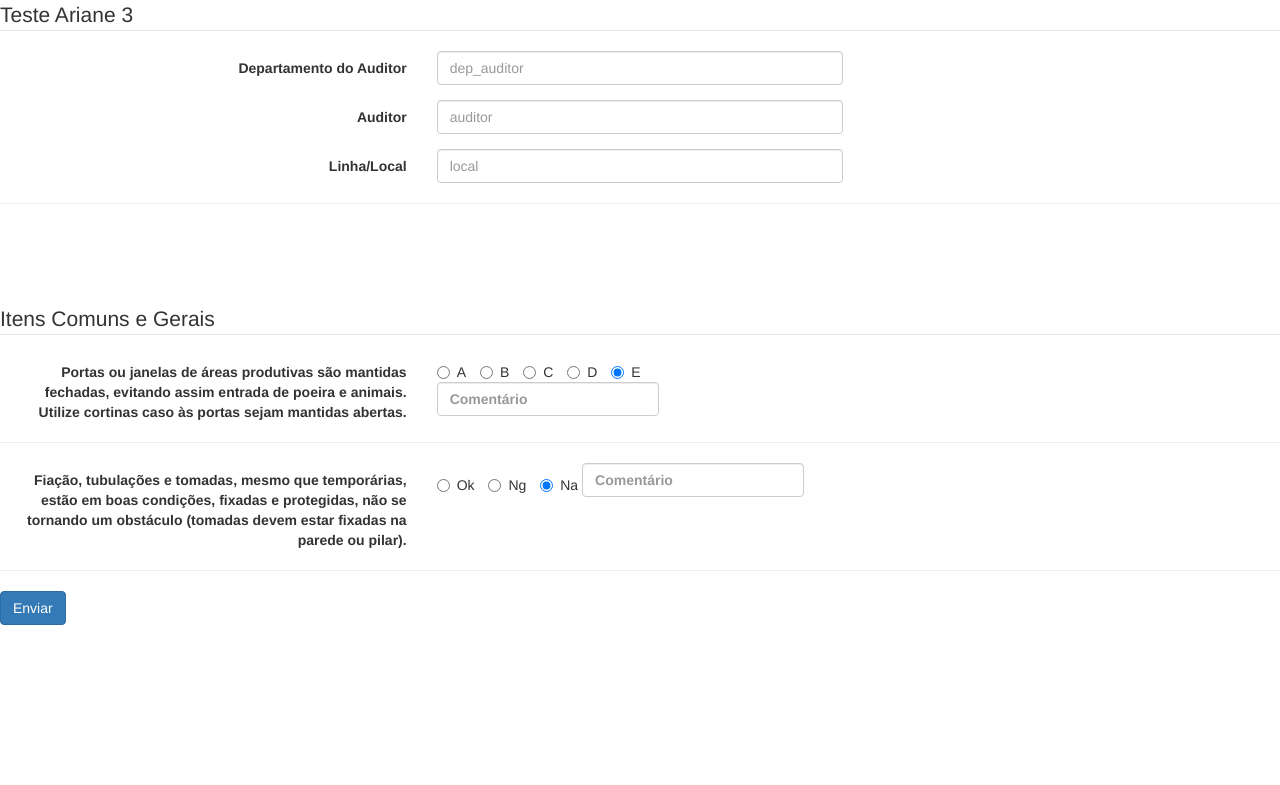
After one commit to luizhdinizf/auditoriaMoto, a PHP site: page /moto/Teste_Ariane_3.html in a window 1280 px wide. The commit adds this page. Shown: the top 785 px of the page. Run offline with PHP 8.4, Linux system fonts and the light colour scheme; some libraries are stand-ins or nearby versions.

```diff
--- /dev/null
+++ b/app/moto/Teste_Ariane_3.html
@@ -0,0 +1,94 @@
+<html>
+  <html>
+    <head>
+      <meta charset="utf-8">
+      <meta http-equiv="X-UA-Compatible" content="IE=edge">
+      <meta name="viewport" content="width=device-width, initial-scale=1">
+      <title>Formulários Yazaki</title>
+      <meta name="description" content="Source code generated using layoutit.com">
+      <meta name="author" content="LayoutIt!">
+      <link href="/css/bootstrap.min.css" rel="stylesheet">
+      <link href="/css/style.css" rel="stylesheet">
+      <script src="/js/jquery.min.js"></script>
+      <script src="/js/formcache.min.js"></script>
+      <script src="/js/popper.min.js"></script>
+      <script src="/js/bootstrap.min.js"></script>
+      <script src="/js/scripts.js"></script>
+    </head>
+  </html>
+  <body style="margin:0px;padding:0px;align:center" onload="carregar()">
+    <form class="form-horizontal" action="../api/envio.php" method="post" name="f1">
+      <fieldset>
+        <legend>Teste Ariane 3</legend>
+        <input type="hidden" id="Teste Ariane 3" name="titulo" value="Teste_Ariane_3" />
+        <div class="form-group">
+          <label for="dep_auditor" class="col-md-4 control-label">Departamento do Auditor</label>
+          <div class="col-md-4">
+            <input id="dep_auditor" name="dep_auditor" type="text" placeholder="dep_auditor" class="form-control input-md" required="" />
+          </div>
+        </div>
+        <div class="form-group">
+          <label for="auditor" class="col-md-4 control-label">Auditor</label>
+          <div class="col-md-4">
+            <input id="auditor" name="auditor" type="text" placeholder="auditor" class="form-control input-md" required="" />
+          </div>
+        </div>
+        <div class="form-group">
+          <label for="local" class="col-md-4 control-label">Linha/Local</label>
+          <div class="col-md-4">
+            <input id="local" name="local" type="text" placeholder="local" class="form-control input-md" required="" />
+          </div>
+        </div>
+        <hr />
+        <br/>
+        <br/>
+        <br/>
+        <br/>
+        <legend>Itens Comuns e Gerais</legend>
+        <div class="form-group">
+          <label for="var1" class="col-md-4 control-label">Portas ou janelas de áreas produtivas são mantidas fechadas, evitando assim entrada de poeira e animais. Utilize cortinas caso às portas sejam mantidas abertas.</label>
+          <div class="col-md-4">
+            <label for="var1-0" class="radio-inline">
+              <input type="radio" name="var1" id="var1-0" value="A" checked="checked">A</input>
+            </label>
+            <label for="var1-1" class="radio-inline">
+              <input type="radio" name="var1" id="var1-1" value="B" checked="checked">B</input>
+            </label>
+            <label for="var1-2" class="radio-inline">
+              <input type="radio" name="var1" id="var1-2" value="C" checked="checked">C</input>
+            </label>
+            <label for="var1-3" class="radio-inline">
+              <input type="radio" name="var1" id="var1-3" value="D" checked="checked">D</input>
+            </label>
+            <label for="var1-4" class="radio-inline">
+              <input type="radio" name="var1" id="var1-4" value="E" checked="checked">E</input>
+            </label>
+            <label for="var1-desc">
+              <input id="var1-desc" name="var1-desc" type="text" placeholder="Comentário" class="form-control input-md" />
+            </label>
+          </div>
+        </div>
+        <hr />
+        <div class="form-group">
+          <label for="var2" class="col-md-4 control-label">Fiação, tubulações e tomadas, mesmo que temporárias, estão em boas condições, fixadas e protegidas, não se tornando um obstáculo (tomadas devem estar fixadas na parede ou pilar).</label>
+          <div class="col-md-4">
+            <label for="var2-0" class="radio-inline">
+              <input type="radio" name="var2" id="var2-0" value="Ok" checked="checked">Ok</input>
+            </label>
+            <label for="var2-1" class="radio-inline">
+              <input type="radio" name="var2" id="var2-1" value="Ng" checked="checked">Ng</input>
+            </label>
+            <label for="var2-2" class="radio-inline">
+              <input type="radio" name="var2" id="var2-2" value="Na" checked="checked">Na</input>
+            </label>
+            <label for="var2-desc">
+              <input id="var2-desc" name="var2-desc" type="text" placeholder="Comentário" class="form-control input-md" />
+            </label>
+          </div>
+        </div>
+        <hr />
+      </fieldset>
+      <button class="btn btn-primary" type="submit">Enviar</button>
+    </form>
+  </body>
+</html>
--- a/app/moto/index.php
+++ b/app/moto/index.php
@@ -21,6 +21,7 @@
 
       </div>
     <?php echo("<td><a href='/' class='btn btn-primary'>Voltar</a></td>");?>
+    <a class="btn btn-primary" href="../" role="button">Voltar</a>
     <a class="btn btn-primary" href="../upload" role="button">Upload</a>
     <a class="btn btn-primary" href="../api/choosePlace.php" role="button">Visualizar Resultados</a>
 
--- a/docker-compose.yml
+++ b/docker-compose.yml
@@ -50,7 +50,6 @@ services:
     environment:
       - PMA_HOST=mysql
 
-
   theia:
     image: theiaide/theia
     ports:
--- a/python/pyapp/requiriments.txt
+++ b/python/pyapp/requiriments.txt
@@ -1,2 +1,3 @@
 yattag
 unidecode
+reloadr
```
Also changed, not shown: app/moto/Body_551.html (line endings or trailing spaces), 1 other file.
